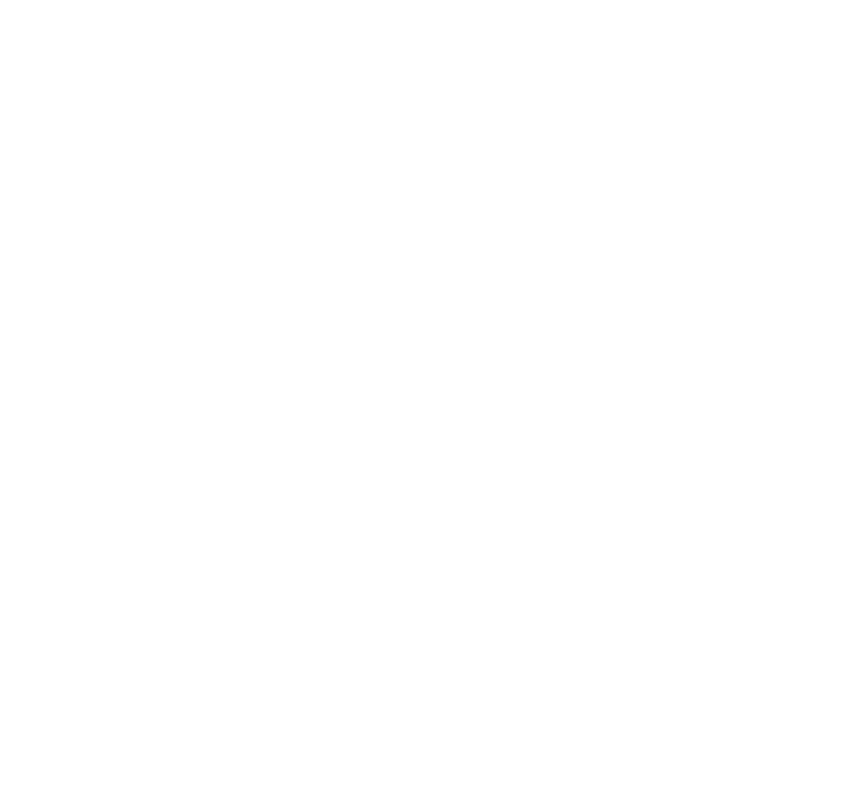
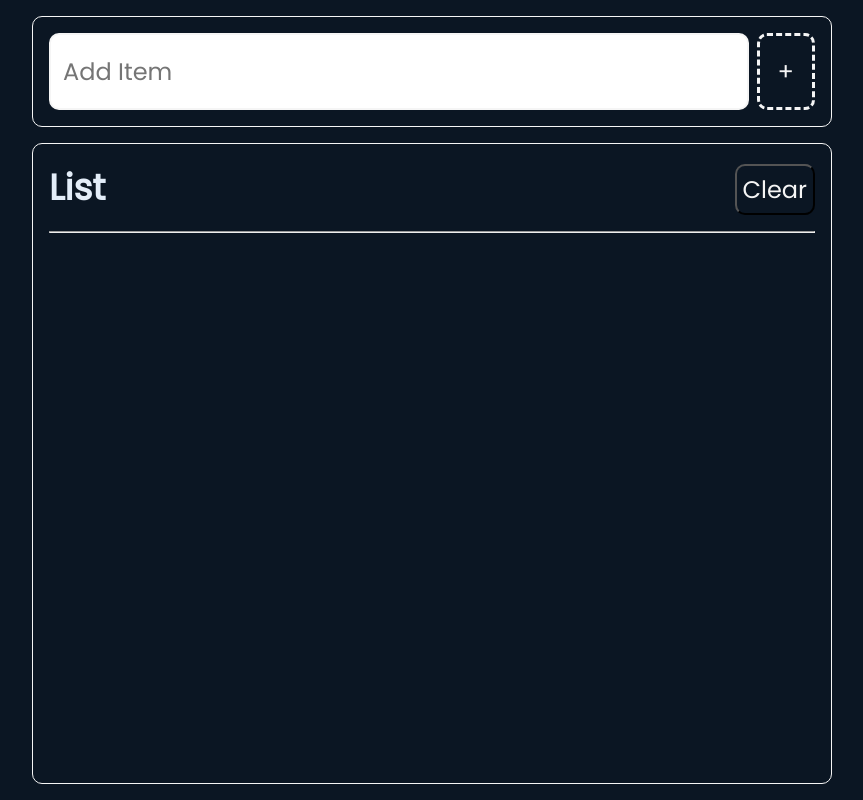
Before and after one commit to MohammedFalih/TodoList2-TS, a website built with Vite: page TodoList Project/index.html in a window 1280 px wide. Shown: the whole page, without its empty margins (208-1071 px from the left). Built offline with nearby package versions, Linux system fonts and the light colour scheme.

Commit message:
finalized html css

```diff
--- a/TodoList Project/index.html
+++ b/TodoList Project/index.html
@@ -1,13 +1,41 @@
-<!doctype html>
+<!DOCTYPE html>
 <html lang="en">
-  <head>
-    <meta charset="UTF-8" />
-    <link rel="icon" type="image/svg+xml" href="/vite.svg" />
-    <meta name="viewport" content="width=device-width, initial-scale=1.0" />
-    <title>Vite + TS</title>
-  </head>
-  <body>
-    <div id="app"></div>
-    <script type="module" src="/src/main.ts"></script>
-  </body>
+
+<head>
+  <meta charset="UTF-8">
+  <meta http-equiv="X-UA-Compatible" content="IE=edge">
+  <meta name="viewport" content="width=device-width, initial-scale=1.0">
+  <title>My List</title>
+  <link rel="stylesheet" href="./src/css/style.css">
+  <script type="module" src="/src/main.ts" defer></script>
+</head>
+
+<body>
+  <main>
+    <h1 class="offscreen">My List</h1>
+
+    <section class="newItemEntry">
+      <h2 class="offscreen">New Item Entry</h2>
+      <form class="newItemEntry__form" id="itemEntryForm">
+        <label for="newItem" class="offscreen">Enter a new todo item</label>
+        <input type="text" class="newItemEntry__input" id="newItem" maxlength="40"
+        autocomplete="off" placeholder="Add Item">
+        <button id="addItem" class="button newItemEntry__button"
+        title="Add new item" aria-label="Add new item to list">+</button>
+      </form>
+    </section>
+
+    <section class="listContainer">
+      <header class="listTitle">
+        <h2 id="listName">List</h2>
+        <button id="clearItemButton" class="button listTitle__button" title="Clear the list"
+        aria-label="Remove all the items from the list">Clear</button>
+      </header>
+      <hr>
+      <ul id="listItems"></ul>
+    </section>
+  </main>
+
+</body>
+
 </html>
--- a/TodoList Project/src/css/style.css
+++ b/TodoList Project/src/css/style.css
@@ -0,0 +1,151 @@
+@import url('https://fonts.googleapis.com/css2?family=Poppins&display=swap');
+
+* {
+    margin: 0;
+    padding: 0;
+    box-sizing: border-box;
+}
+
+.offscreen {
+    position: absolute;
+    left: -100000px;
+}
+
+input, button {
+    font: inherit;
+}
+
+html {
+    font-family: 'Poppins', sans-serif;
+}
+
+body {
+    min-height: 100vh;
+    background-color: #0b1623;
+    color: #e3edf8;
+    padding: 1rem;
+    display: flex;
+    flex-direction: column;
+}
+
+main {
+    flex-grow: 1;
+    margin: auto;
+    width: 100%;
+    max-width: 800px;
+    display: flex;
+    flex-flow: column nowrap;
+}
+
+section {
+    border: 1px solid whitesmoke;
+    border-radius: 10px;
+    padding: 0.5rem;
+}
+
+.button {
+    border-radius: 10px;
+    min-width: 48px;
+    min-height: 48px;
+}
+
+.button:hover {
+    cursor: pointer;
+}
+
+.newItemEntry {
+    position: sticky;
+    top: 0;
+    margin-bottom: 1rem;
+}
+
+.newItemEntry__form {
+    display: flex;
+    gap: 0.25rem;
+    font-size: 1.5rem;
+}
+
+.newItemEntry__input {
+    width: calc(100% -(0.25rem + 48px));
+    flex-grow: 1;
+    border: 2px solid whitesmoke;
+    border-radius: 10px;
+    padding: 0.5em;
+}
+
+.newItemEntry__button {
+    background-color: transparent;
+    color: whitesmoke;
+    border: 3px dashed whitesmoke;
+    padding: 0.75em;
+}
+
+.newItemEntry__button:hover,
+.newItemEntry__button:focus {
+    color: limegreen;
+}
+
+.listContainer {
+    font-size: 1.5rem;
+    flex-grow: 1;
+    display: flex;
+    flex-flow: column;
+    gap: 1rem;
+}
+
+.listTitle {
+    display: flex;
+    justify-content: space-between;
+    align-items: flex-end;
+}
+
+.listTitle__button {
+    background-color: transparent;
+    color: whitesmoke;
+    padding: 0.25em;
+}
+
+
+.listItems {
+    flex-grow: 1;
+    display: flex;
+    flex-flow: column nowrap;
+    list-style-type: none;
+}
+
+.item {
+    display: flex;
+    align-items: center;
+    padding-top: 1em;
+    gap: 1em;
+}
+
+.item > input[type="checkbox"] {
+    text-align: center;
+    min-width: 2.5rem;
+    min-height: 2.5rem;
+    cursor: pointer;
+}
+
+.item > input[type="checkbox"]:checked + label {
+    text-decoration: line-through;
+}
+
+.item > label {
+    flex-grow: 1;
+    word-break: break-all;
+}
+
+.item > button:hover,
+.item > button:focus {
+    color: red;
+}
+
+@media (min-width: 768px) {
+    section {
+        padding: 1rem;
+    }
+    .newItemEntry__form {
+        gap: 0.5rem;
+    }
+}
```
